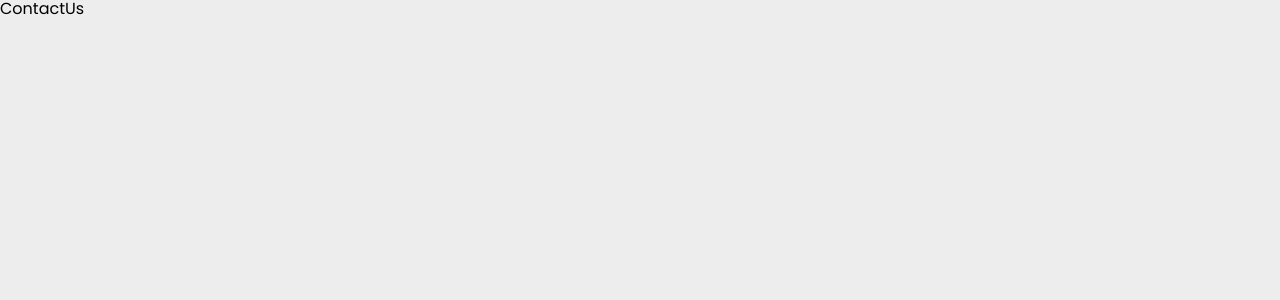
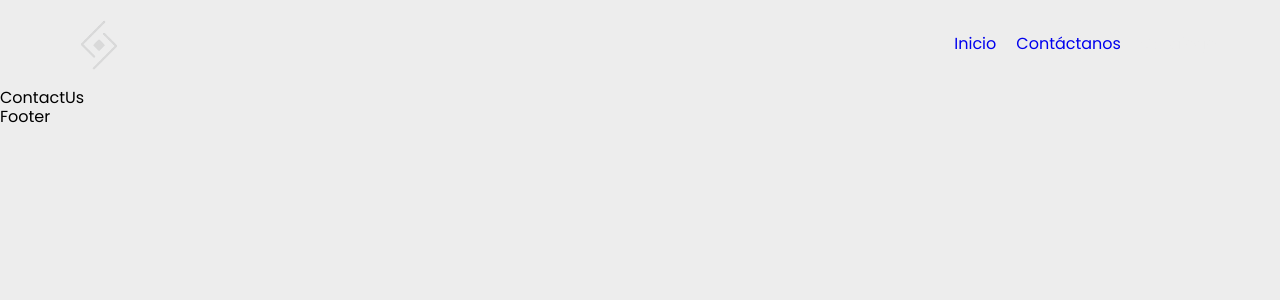
Before and after one commit to donatto22/jabones-jya, a React (Vite) app: page /contact in a window 1280 px wide. Shown: the top 300 px of the page. Built offline with nearby package versions, Linux system fonts and the light colour scheme.

Commit message:
layout añadido para tener el nav y footer en todas partes

```diff
--- a/src/jabonesapp/components/NavLinks.jsx
+++ b/src/jabonesapp/components/NavLinks.jsx
@@ -24,11 +24,15 @@ export const NavLinks = ({ positionAbsolute = false }) => {
 
                 <Box color='var(--white)'>
                     <HStack spacing={20}>
-                        <Box sx={{ ...linkHoverSx }} py='10px' cursor='pointer'>Inicio</Box>
-                        <Box sx={{ ...linkHoverSx }} py='10px' cursor='pointer'>Nosotros</Box>
+                        <Box sx={{ ...linkHoverSx }} py='10px' cursor='pointer'>
+                            <Link to='/'>Inicio</Link>
+                        </Box>
+
                         <Box sx={{ ...linkHoverSx }} py='10px' cursor='pointer'>
                             <Link to='/contact'>Contáctanos</Link>
                         </Box>
+
+                        <Box sx={{ ...linkHoverSx }} py='10px' cursor='pointer'>Catálogo</Box>
                     </HStack>
                 </Box>
             </Box>
--- /dev/null
+++ b/src/jabonesapp/layout/JabonesLayout.jsx
@@ -0,0 +1,29 @@
+/* eslint-disable react-hooks/exhaustive-deps */
+/* eslint-disable react/prop-types */
+import { useEffect, useState } from "react"
+import { useLocation } from "react-router-dom"
+
+import { NavLinks } from "../components"
+import { Footer } from "../views/Footer"
+
+export const JabonesLayout = ({ children }) => {
+    const location = useLocation()
+    const [positionAbsolute, setPositionAbsolute] = useState(true)
+
+    useEffect(() => {
+        if(location.pathname == '/') {
+            setPositionAbsolute(true)
+        } else {
+            setPositionAbsolute(false)
+        }
+    }, [])
+
+
+    return (
+        <>
+        <NavLinks positionAbsolute={ positionAbsolute } />
+            { children }
+        <Footer />
+        </>
+    )
+}
--- a/src/jabonesapp/pages/ContactUs.jsx
+++ b/src/jabonesapp/pages/ContactUs.jsx
@@ -1,6 +1,10 @@
+import { JabonesLayout } from "../layout/JabonesLayout"
+
 const ContactUs = () => {
     return (
-        <div>ContactUs</div>
+        <JabonesLayout>
+            <div>ContactUs</div>
+        </JabonesLayout>
     )
 }
 
--- a/src/jabonesapp/pages/JabonesPage.jsx
+++ b/src/jabonesapp/pages/JabonesPage.jsx
@@ -1,11 +1,14 @@
+import { JabonesLayout } from "../layout/JabonesLayout"
 import { Header } from "../views"
-import { WhyChooseUs } from "../views/WhyChooseUs"
+import { WhyChooseUs } from "../views"
 
 const JabonesPage = () => {
     return (
         <>
-        <Header/>
-        <WhyChooseUs/>
+            <JabonesLayout>
+                <Header />
+                <WhyChooseUs />
+            </JabonesLayout>
         </>
         // <ReactFullpage
         // licenseKey='Non open source license'
--- /dev/null
+++ b/src/jabonesapp/views/Footer.jsx
@@ -0,0 +1,5 @@
+export const Footer = () => {
+  return (
+    <div>Footer</div>
+  )
+}
--- a/src/jabonesapp/views/Header.jsx
+++ b/src/jabonesapp/views/Header.jsx
@@ -15,7 +15,6 @@ const variants = {
 export const Header = () => {
     return (
         <Box w='100dvw' h='100dvh'>
-            <NavLinks positionAbsolute={true}/>
             <Box overflow='hidden' w='100%' h='100%' bgImage={`url(${soapImage})`}
             bgRepeat='no-repeat' bgPosition='center' bgSize='cover'></Box>
 
--- a/src/jabonesapp/views/WhyChooseUs.jsx
+++ b/src/jabonesapp/views/WhyChooseUs.jsx
@@ -1,4 +1,4 @@
-import { Box, Text, Button,HStack } from '@chakra-ui/react'
+import { Box, Text, Button, HStack } from '@chakra-ui/react'
 
 export const WhyChooseUs = () => {
     return (
--- a/src/jabonesapp/views/index.js
+++ b/src/jabonesapp/views/index.js
@@ -1 +1,3 @@
 export * from './Header'
+export * from './Footer'
+export * from './WhyChooseUs'
```
